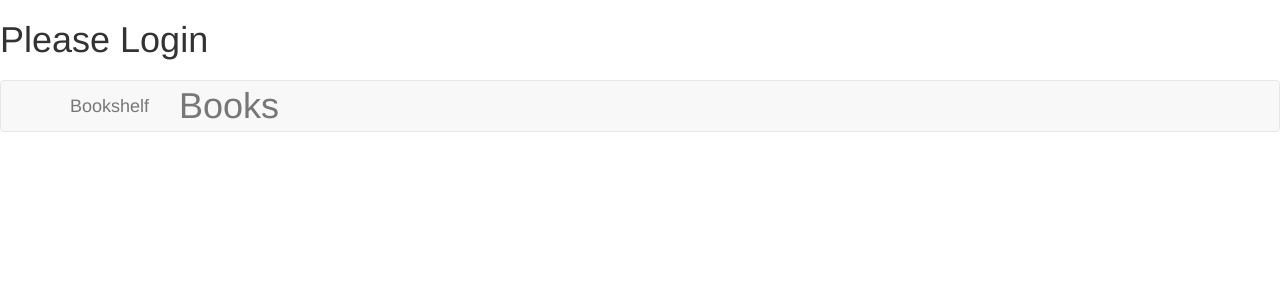
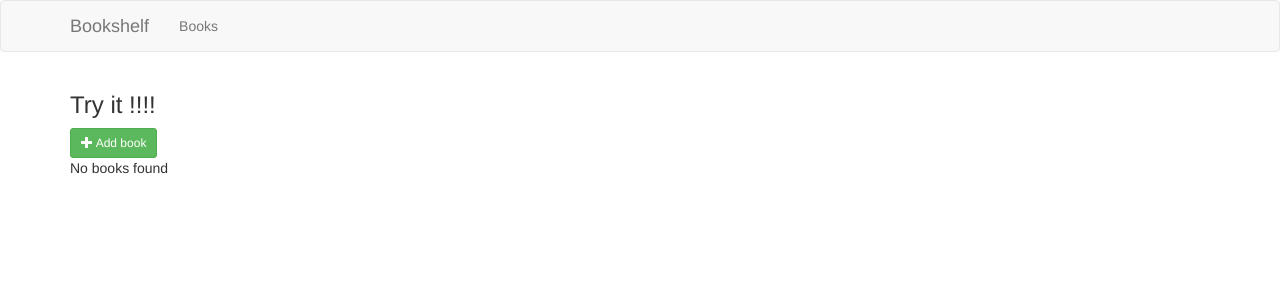
Before and after one commit to jcuellargt/php-seg, a PHP site: template templates/index.html.twig in a window 1280 px wide. Shown: the top 300 px of the page. Run offline with PHP 8.4, Linux system fonts and the light colour scheme; the template is opened without the code that fills it, so the values that code supplies are empty; some libraries are stand-ins or nearby versions.

Commit message:
[master] Try changes

```diff
--- a/templates/index.html.twig
+++ b/templates/index.html.twig
@@ -13,29 +13,41 @@
 # See the License for the specific language governing permissions and
 # limitations under the License.
 #}
-<!DOCTYPE html>
-<html lang="en">
-  <head>
-    <title>Try it!</title>
-    <meta charset="utf-8">
-    <meta name="viewport" content="width=device-width, initial-scale=1">
-    <link rel="stylesheet" href="//maxcdn.bootstrapcdn.com/bootstrap/3.3.2/css/bootstrap.min.css">
-  </head>
-  <body>
-    <h1>Please Login<h1>
-    <div class="navbar navbar-default">
-      <div class="container">
-        <div class="navbar-header">
-          <div class="navbar-brand">Bookshelf</div>
-        </div>
-        <ul class="nav navbar-nav">
-          <li><a href="/books">Books</a></li>
-        </ul>
-      </div>
+
+{% extends "base.html.twig" %}
+
+{% block content %}
+
+<h3>Try it !!!!</h3>
+<a href="/books/add" class="btn btn-success btn-sm">
+  <i class="glyphicon glyphicon-plus"></i>
+  Add book
+</a>
+
+{# [START book_list] #}
+{% for book in books %}
+<div class="media">
+  <a href="/books/{{book.id}}">
+    <div class="media-left">
+      <img src="http://placekitten.com/g/128/192">
     </div>
-    <div class="container">
-      {% block content %}{% endblock %}
+    <div class="media-body">
+      <h4>{{book.title}}</h4>
+      <p>{{book.author}}</p>
     </div>
-    {{user}}
-  </body>
-</html>
+  </a>
+</div>
+{% else %}
+<p>No books found</p>
+{% endfor %}
+{# [END book_list] #}
+
+{% if next_page_token %}
+<nav>
+  <ul class="pager">
+    <li><a href="?page_token={{next_page_token}}">More</a></li>
+  </ul>
+</nav>
+{% endif %}
+
+{% endblock %}
```
Also changed, not shown: src/controllers.php (+6 -3 lines).
